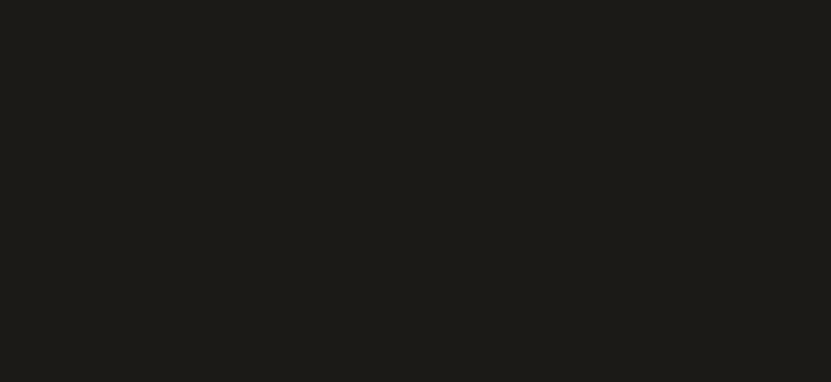
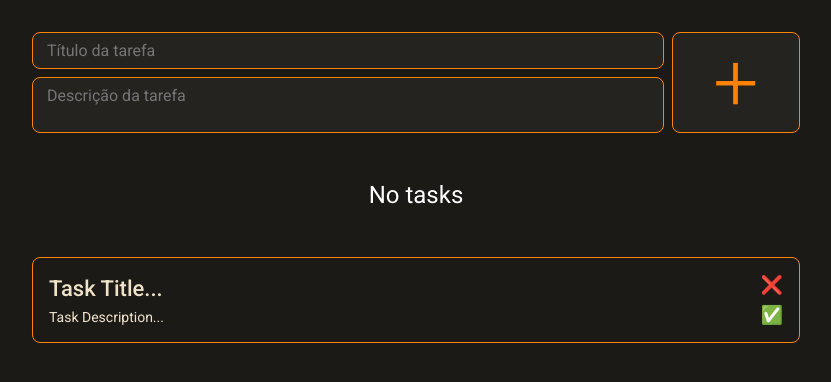
Before and after one commit to EstudioVnW/desafio-todo, a Vue app: page / in a window 1280 px wide. Shown: the top 382 px of the page, without its empty margins (224-1055 px from the left). Built offline with nearby package versions, Linux system fonts and the light colour scheme.

Commit message:
feat: add layout

```diff
--- a/src/App.vue
+++ b/src/App.vue
@@ -1,5 +1,136 @@
 <script setup lang="ts"></script>
 
-<template></template>
+<template>
+    <main class="container">
+        <form class="form-data">
+            <div class="enter-text">
+                <input
+                    class="form-input-title"
+                    type="text"
+                    placeholder="Título da tarefa"
+                    required
+                />
+                <textarea
+                    class="form-enter-description"
+                    placeholder="Descrição da tarefa"
+                    required
+                ></textarea>
+            </div>
 
-<style scoped></style>
+            <button class="btn-submit" type="submit">+</button>
+        </form>
+
+        <section>
+            <h1 class="no-task">No tasks</h1>
+        </section>
+
+        <section class="card-container">
+            <div class="card">
+                <div class="card-content">
+                    <h2 class="card-content-title">Task Title...</h2>
+                    <p class="card-content-description">Task Description...</p>
+                </div>
+
+                <div class="card-content">
+                    <button class="card-content-btn">❌</button>
+                    <button class="card-content-btn">✅</button>
+                </div>
+            </div>
+        </section>
+    </main>
+</template>
+
+<style scoped lang="scss">
+@import '/src/styles/mixin.scss';
+@import '/src/styles/variables.scss';
+
+.container {
+    @include column;
+    gap: 48px;
+    max-width: 768px;
+    padding: 32px 0;
+    margin: 0 auto;
+
+    @media (max-width: 800px) {
+        padding: 32px;
+    }
+}
+
+.form-data {
+    @include between;
+    gap: 8px;
+}
+
+.enter-text {
+    @include column;
+    gap: 8px;
+    flex: 5;
+
+    @media (max-width: 768px) {
+        flex: 4;
+    }
+
+    @media (max-width: 450px) {
+        flex: 3;
+    }
+}
+
+.form-input-title {
+    @include enterText;
+}
+
+.form-enter-description {
+    resize: none;
+    @include enterText;
+}
+
+.btn-submit {
+    flex: 1;
+    background: $bg-secondary;
+    @include borderAndRadius($accent);
+    @include fontStyle($font-roboto, 80px, 300, $accent);
+    cursor: pointer;
+
+    @media (max-width: 450px) {
+        font-size: 48px;
+    }
+}
+
+.no-task {
+    @include fontStyle($font-roboto, 24px, 400, $text);
+    text-align: center;
+}
+
+.card-container {
+    @include column;
+    gap: 16px;
+}
+
+.card {
+    @include center;
+    justify-content: space-between;
+    width: 100%;
+    padding: 16px;
+    @include borderAndRadius($accent);
+}
+
+.card-content {
+    @include column;
+    gap: 8px;
+}
+
+.card-content-title {
+    @include fontStyle($font-roboto, 22px, 500, $text-primary);
+}
+
+.card-content-description {
+    @include fontStyle($font-roboto, 14px, 400, $text-primary);
+}
+
+.card-content-btn {
+    font-size: 18px;
+    background: transparent;
+    border: none;
+    cursor: pointer;
+}
+</style>
```
